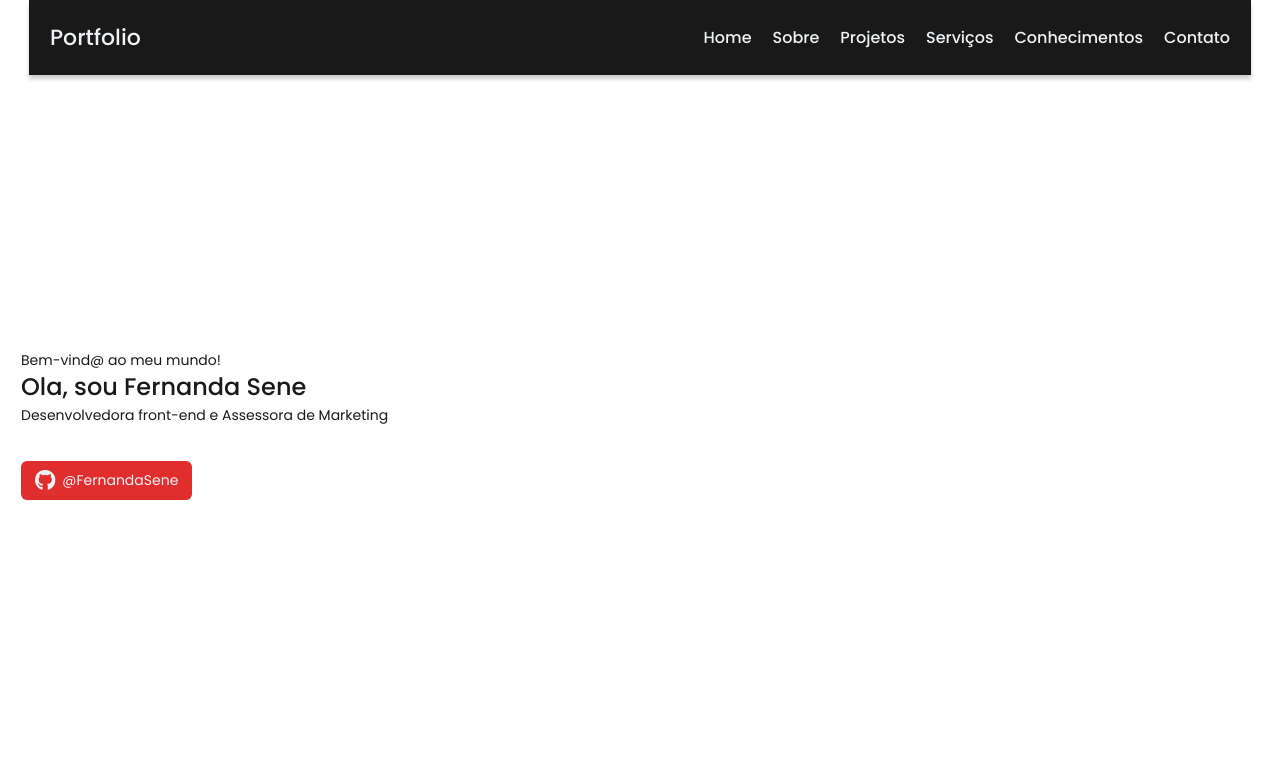
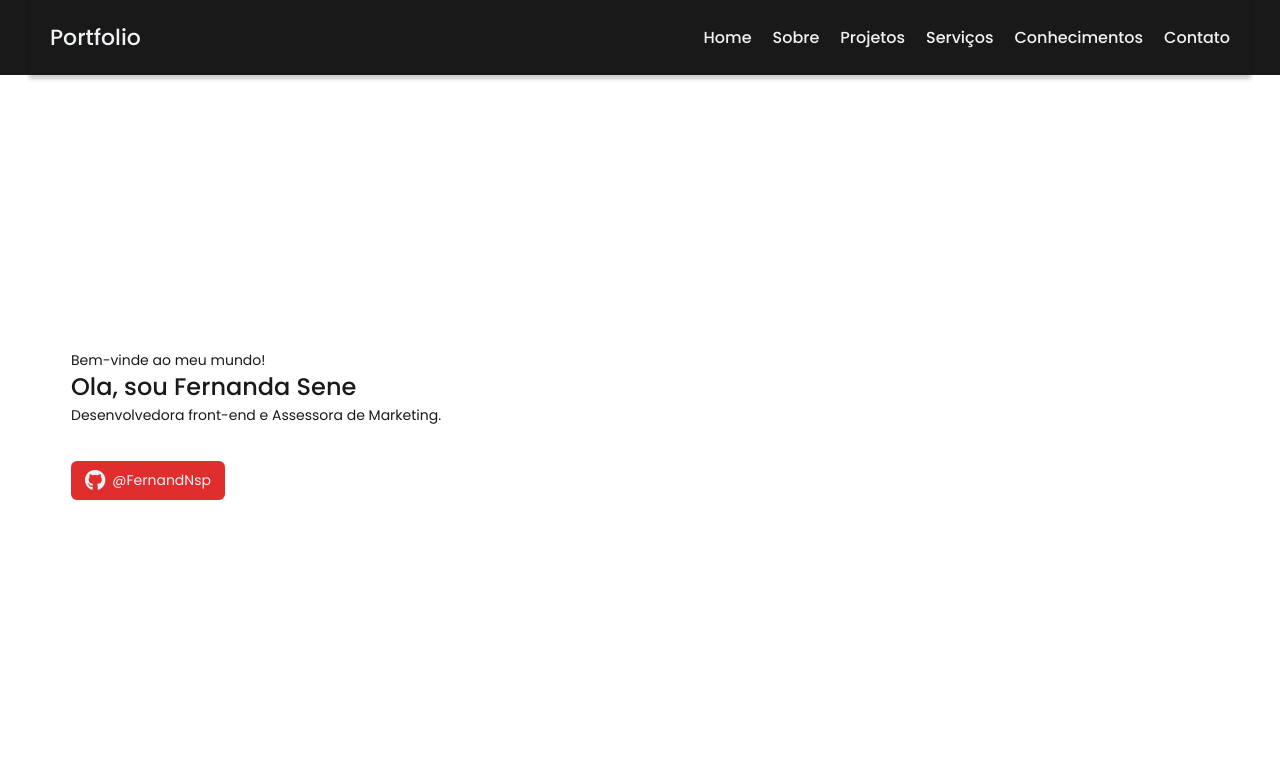
Before and after one commit to diegoreis42/portfolio, a plain HTML site: page index.html in a window 1280 px wide. Shown: the top 773 px of the page. Drawn offline with Linux system fonts and the light colour scheme.

Commit message:
responsivo section

```diff
--- a/assets/css/style.css
+++ b/assets/css/style.css
@@ -34,10 +34,16 @@ ul {
 
   font-size: 14px;
   color: var(--clr-white);
+
+  transition: transform 150ms;
 }
 
 .w-100 {
   width: 100%;
+}
+
+.bg-dark {
+  background-color: var(--clr-black);
 }
 
 section {
@@ -52,6 +58,13 @@ section > h2 {
   line-height: 150%;
 
   text-transform: uppercase;
+}
+
+@media screen and (min-width: 1024px) {
+  section {
+    max-width: 1180px;
+    margin: 0 auto;
+  }
 }
 /* Header */
 
--- a/index.html
+++ b/index.html
@@ -9,6 +9,9 @@
     <script src="https://kit.fontawesome.com/c962baa3b5.js" crossorigin="anonymous"></script>
   </head>
   <body>
+
+    <div class="bg-dark">
+
     <header>
       <h1>Portfolio</h1>
 
@@ -22,20 +25,21 @@
       </nav>
     </header>
 
+    </div>
 
     <main>
 
       <section id="home">
         <div class="home-cta">
           <div class="home-heading">
-            <span>Bem-vind@ ao meu mundo!</span>
+            <span>Bem-vinde ao meu mundo!</span>
             <h1>Ola, sou Fernanda Sene</h1>
-            <p>Desenvolvedora front-end e Assessora de Marketing</p>
+            <p>Desenvolvedora front-end e Assessora de Marketing.</p>
           </div>
 
-          <a class="btn"href="https:github.com/DiegoReis42" target="_blank"><i class="fa-brands fa-github fa-xl fa-bl"></i> @FernandaSene</a>
+          <a class="btn"href="https:github.com/DiegoReis42" target="_blank"><i class="fa-brands fa-github fa-xl fa-bl"></i> @FernandNsp</a>
         </div>
-        <img src="https://github.com/fabioavf/curso-web-basico/blob/main/assets/img/darth-full.png?raw=true" alt="Darth Vader versao full">
+        <img src="./assets/img/darth-full.png" alt="Darth Vader versao full">
 
 
       </section>
```
